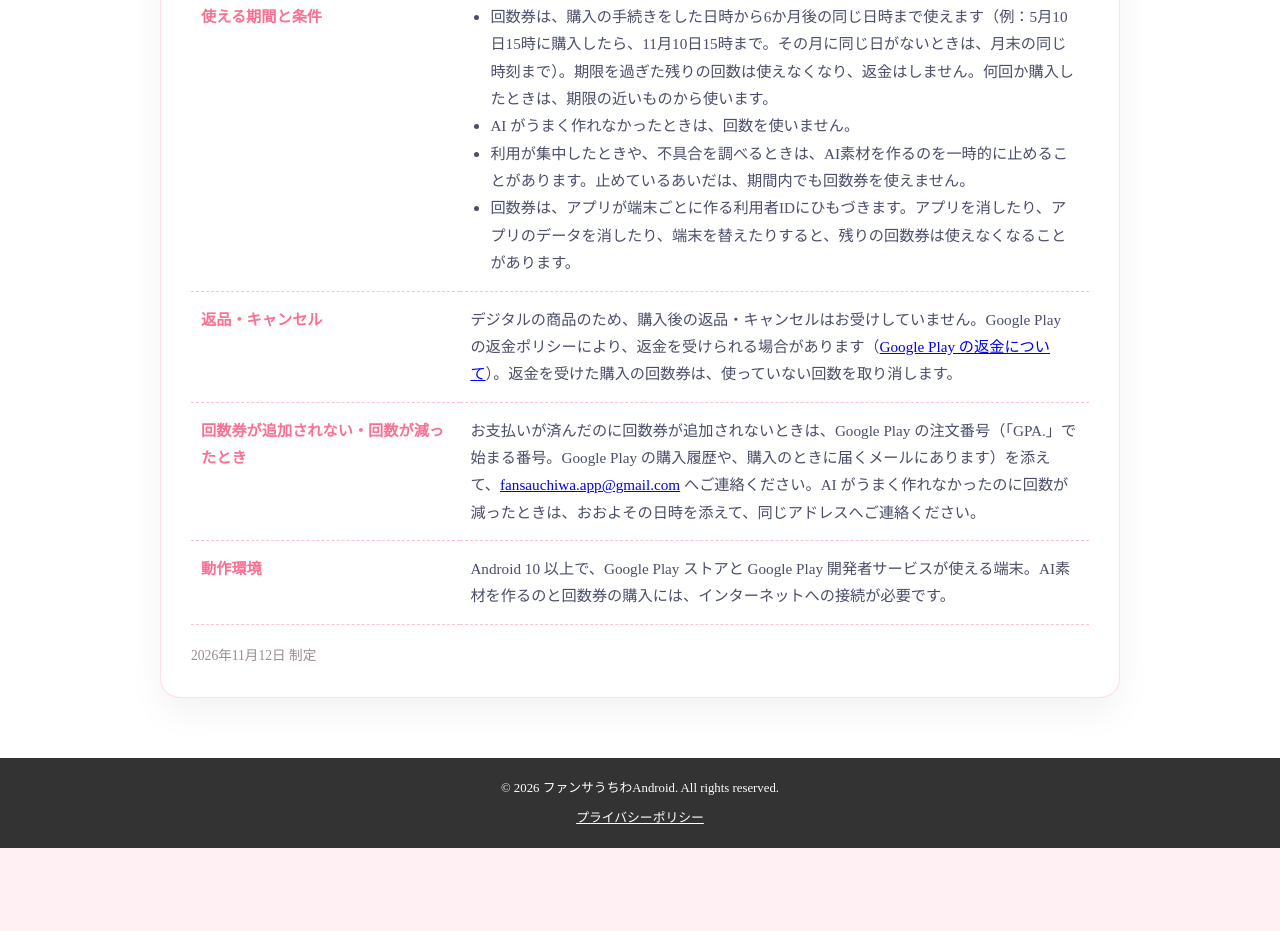
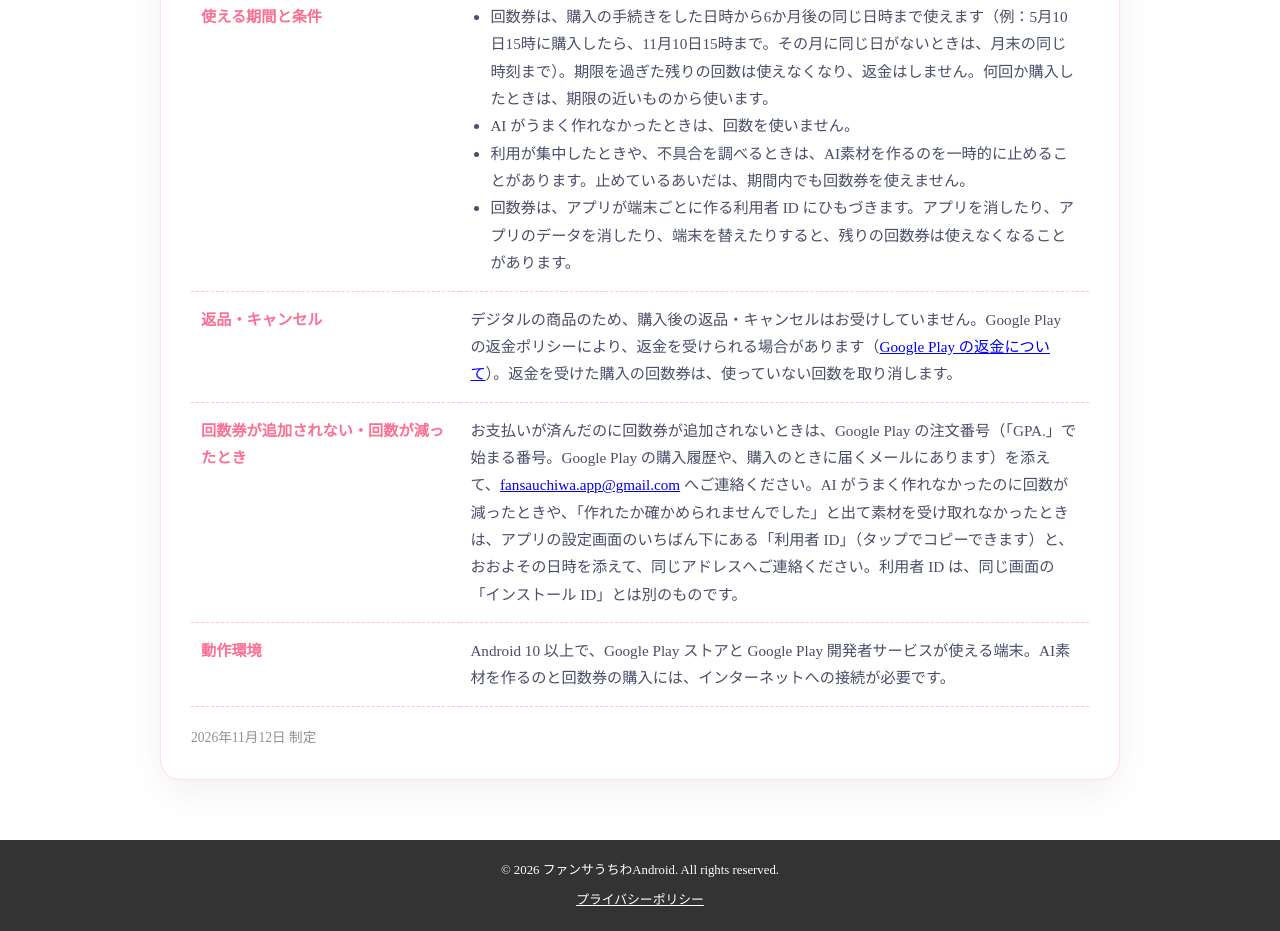
Before and after one commit to o-benjamin/fansa-uchiwa-android, a plain HTML site: page web/public/tokushoho.html in a window 1280 px wide. Shown: the part 1101-2032 px from the top of the page. Before the commit the page ends 1949 px from the top, so only its background shows below. Drawn offline with Linux system fonts and the light colour scheme; a web font is replaced by a local one.

Commit message:
feature/387-tokushoho-user-id[docs]: Ask For User Id In Commercial Transactions Contact
* Ask users who lost a credit or could not receive a material to send the settings screen user ID with the approximate time
* Note that the user ID differs from the installation ID on the same screen
* Unify the spelling to "利用者 ID" to match the settings screen label
* List the user ID label and the unconfirmed error text as things that require updating the page in play-billing.md

```diff
--- a/web/public/tokushoho.html
+++ b/web/public/tokushoho.html
@@ -141,7 +141,7 @@
                                         <li>回数券は、購入の手続きをした日時から6か月後の同じ日時まで使えます（例：5月10日15時に購入したら、11月10日15時まで。その月に同じ日がないときは、月末の同じ時刻まで）。期限を過ぎた残りの回数は使えなくなり、返金はしません。何回か購入したときは、期限の近いものから使います。</li>
                                         <li>AI がうまく作れなかったときは、回数を使いません。</li>
                                         <li>利用が集中したときや、不具合を調べるときは、AI素材を作るのを一時的に止めることがあります。止めているあいだは、期間内でも回数券を使えません。</li>
-                                        <li>回数券は、アプリが端末ごとに作る利用者IDにひもづきます。アプリを消したり、アプリのデータを消したり、端末を替えたりすると、残りの回数券は使えなくなることがあります。</li>
+                                        <li>回数券は、アプリが端末ごとに作る利用者 ID にひもづきます。アプリを消したり、アプリのデータを消したり、端末を替えたりすると、残りの回数券は使えなくなることがあります。</li>
                                     </ul>
                                 </td>
                             </tr>
@@ -154,7 +154,7 @@
                             <tr>
                                 <th>回数券が追加されない・回数が減ったとき</th>
                                 <td>
-                                    お支払いが済んだのに回数券が追加されないときは、Google Play の注文番号（「GPA.」で始まる番号。Google Play の購入履歴や、購入のときに届くメールにあります）を添えて、<a href="mailto:fansauchiwa.app@gmail.com">fansauchiwa.app@gmail.com</a> へご連絡ください。AI がうまく作れなかったのに回数が減ったときは、おおよその日時を添えて、同じアドレスへご連絡ください。
+                                    お支払いが済んだのに回数券が追加されないときは、Google Play の注文番号（「GPA.」で始まる番号。Google Play の購入履歴や、購入のときに届くメールにあります）を添えて、<a href="mailto:fansauchiwa.app@gmail.com">fansauchiwa.app@gmail.com</a> へご連絡ください。AI がうまく作れなかったのに回数が減ったときや、「作れたか確かめられませんでした」と出て素材を受け取れなかったときは、アプリの設定画面のいちばん下にある「利用者 ID」（タップでコピーできます）と、おおよその日時を添えて、同じアドレスへご連絡ください。利用者 ID は、同じ画面の「インストール ID」とは別のものです。
                                 </td>
                             </tr>
                             <tr>
```
Also changed, not shown: .agents/play-billing.md.
